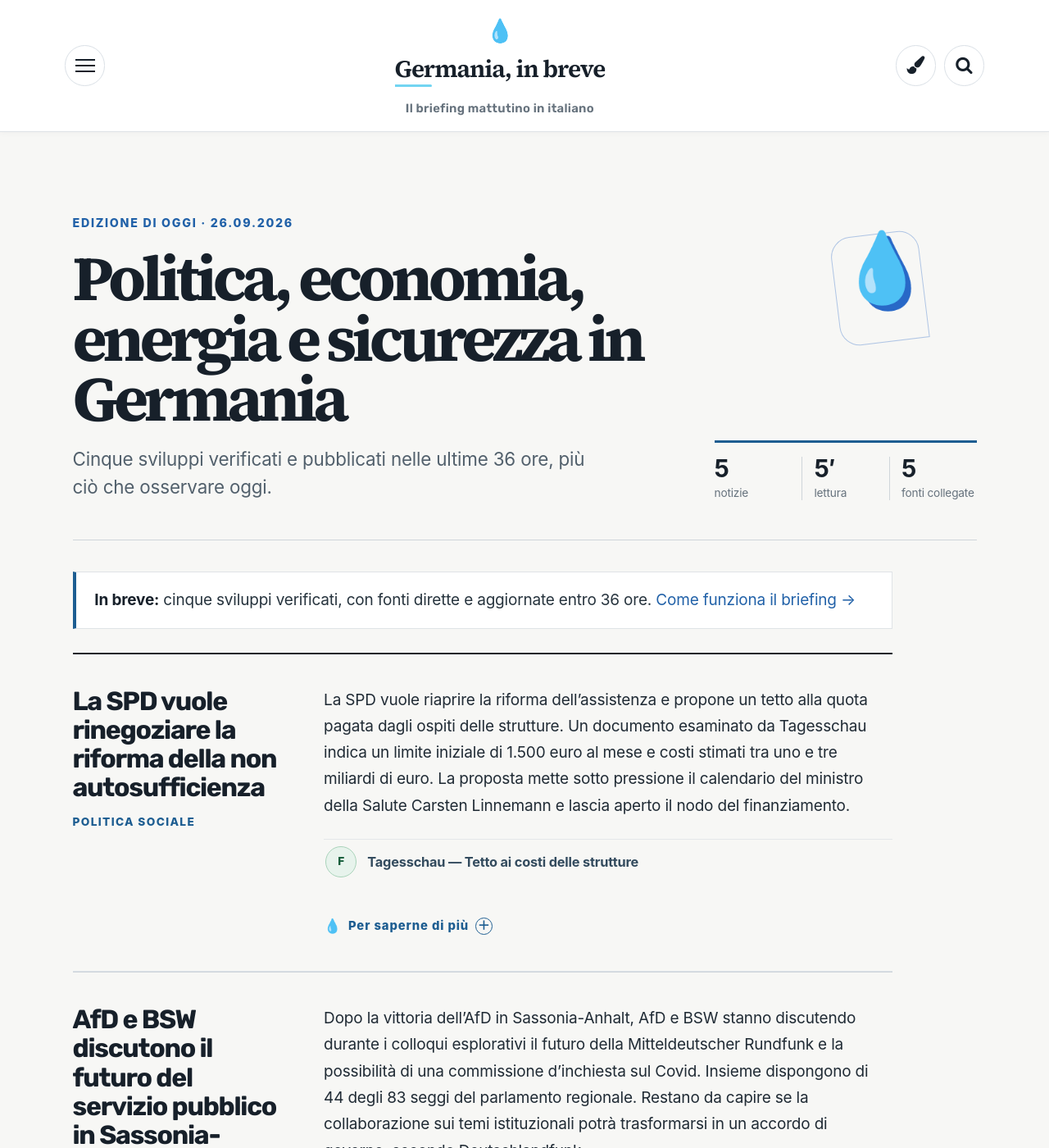
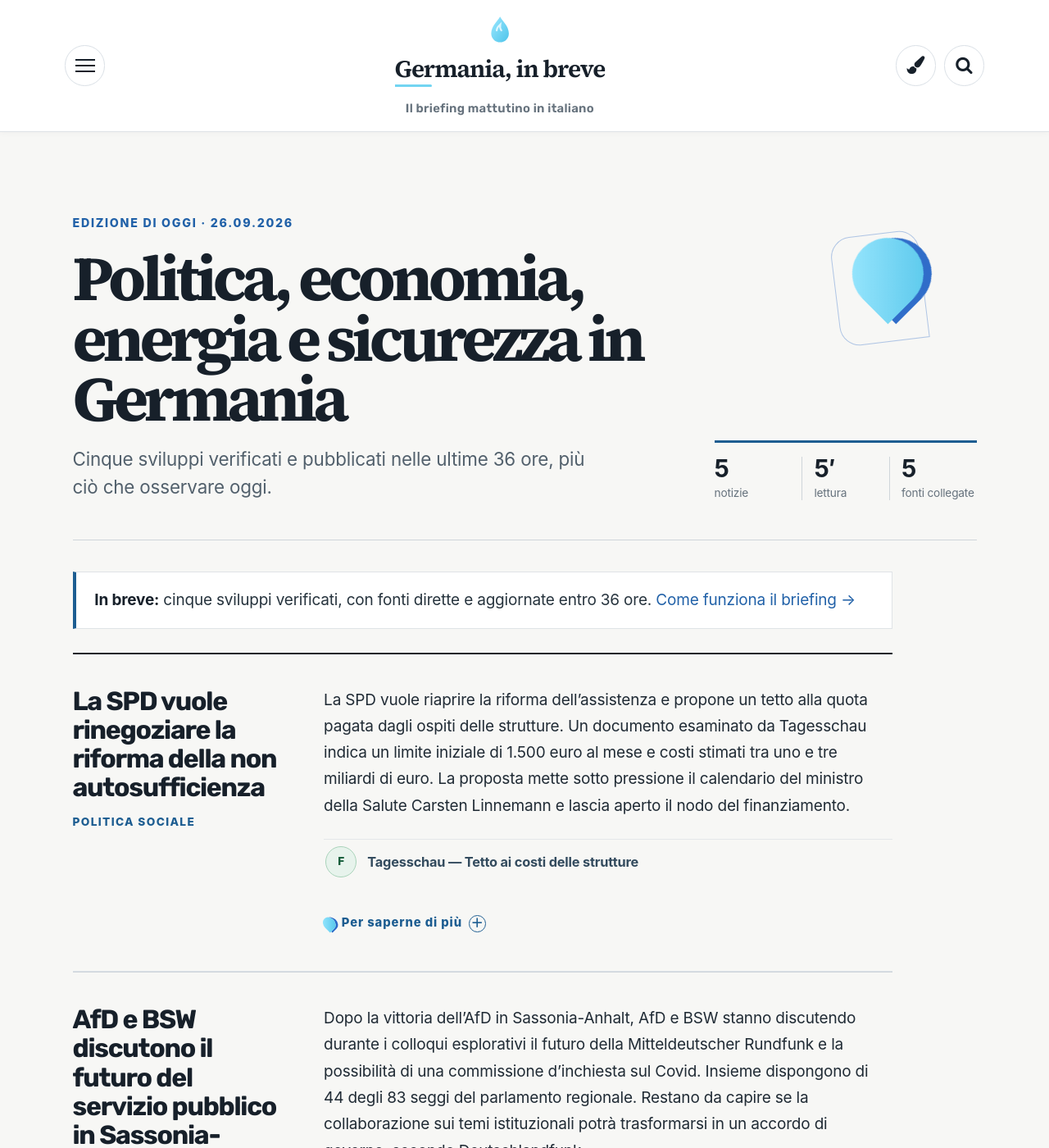
Before and after one commit to ottoottone/prj-news-mattino, a Jekyll site: the page built from index.html, in a window 1280 px wide and 1400 px high. Shown: the whole window at 82% size. Built offline with Jekyll 4.4.1, drawn with Linux system fonts in a browser that asks for light colours; some web fonts are replaced; the list of posts is cut into pages by our own code.

Commit message:
fix: render a consistent water-drop mark

```diff
--- a/_layouts/default.html
+++ b/_layouts/default.html
@@ -16,7 +16,7 @@
           <div class="masthead-inner">
             <label for="sidebar-checkbox" class="sidebar-toggle" aria-label="Apri menu" aria-controls="sidebar" aria-expanded="false" role="button" tabindex="0" title="Toggle menu (m)"></label>
             <h3 class="masthead-title">
-              <a class="masthead-mark" href="{{ site.baseurl }}/" aria-label="Home">💧</a>
+              <a class="masthead-mark" href="{{ site.baseurl }}/" aria-label="Home"><svg viewBox="0 0 100 120" role="img" aria-hidden="true"><defs><linearGradient id="drop-gradient" x1="0" x2="1" y1="0" y2="1"><stop offset="0" stop-color="#9BE8FF"/><stop offset="1" stop-color="#4EC4EA"/></linearGradient></defs><path d="M50 4C44 17 16 40 16 69a34 34 0 0 0 68 0C84 40 56 17 50 4Z" fill="url(#drop-gradient)"/><path d="M37 57c1-9 7-17 14-23-2 10-1 17 4 23" fill="none" stroke="#E9FAFF" stroke-width="7" stroke-linecap="round" opacity=".9"/></svg></a>
               <a class="masthead-wordmark" href="{{ site.baseurl }}/" title="Home">{{ site.title }}</a>
               {% if site.tagline %}
               <span class="masthead-byline">{{ site.tagline }}</span>
--- a/assets/css/briefing.css
+++ b/assets/css/briefing.css
@@ -159,7 +159,7 @@ body { background:#f7f7f5; color:#202b35; }
 .more-to-know { margin-top:1.15rem; padding-top:.7rem; }
 .more-to-know summary { display:inline-flex; align-items:center; gap:.42rem; color:#1d5d91; cursor:pointer; font-size:.78rem; font-weight:800; letter-spacing:.06em; list-style:none; }
 .more-to-know summary::-webkit-details-marker { display:none; }
-.more-to-know summary::before { content:"💧"; display:inline-block; width:auto; height:auto; font-family:"Apple Color Emoji","Segoe UI Emoji","Noto Color Emoji",sans-serif; font-size:.9rem; line-height:1; transform:none; box-shadow:none; }
+.more-to-know summary::before { content:""; display:inline-block; width:.72rem; height:.92rem; background:linear-gradient(135deg,#9be8ff,#4ec4ea); border-radius:50% 50% 50% 0; transform:rotate(-45deg); box-shadow:2px 2px 0 #2868c7; }
 .more-to-know summary::after { content:"＋"; display:inline-flex; align-items:center; justify-content:center; width:1.1rem; height:1.1rem; border:1px solid currentColor; border-radius:50%; font-size:.78rem; line-height:1; }
 .more-to-know[open] { background:#eff9fb; border-left:3px solid #72d5f2; padding:.8rem .9rem .85rem; border-radius:0 .7rem .7rem 0; }
 .more-to-know[open] summary::after { content:"−"; }
@@ -173,12 +173,13 @@ body { background:#f7f7f5; color:#202b35; }
 /* Rhine Window identity: water as a precise, responsive brand mark. */
 :root { --rhine-navy:#102a43; --rhine-blue:#2868c7; --rhine-light:#72d5f2; --rhine-yellow:#e7ef61; }
 .masthead-title { display:flex; align-items:center; gap:.75rem; }
-.masthead-mark { display:inline-flex; align-items:center; justify-content:center; width:1.7rem; height:2rem; flex:0 0 auto; font-family:"Apple Color Emoji","Segoe UI Emoji","Noto Color Emoji",sans-serif; font-size:1.45rem; line-height:1; text-decoration:none; transition:transform .2s ease; }
+.masthead-mark { display:inline-flex; align-items:center; justify-content:center; width:1.7rem; height:2rem; flex:0 0 auto; text-decoration:none; transition:transform .2s ease; }
+.masthead-mark svg { width:100%; height:100%; overflow:visible; }
 .masthead-mark:hover { transform:translateY(-2px) rotate(-4deg); }
 .masthead-wordmark { position:relative; }
 .masthead-wordmark::after { content:""; display:block; width:2.4rem; height:3px; margin-top:.26rem; background:var(--rhine-light); border-radius:0 2px 2px 0; }
 .content-first-header, .newsletter-issue-header { position:relative; overflow:hidden; }
-.content-first-header::after, .newsletter-issue-header::after { content:"💧"; position:absolute; right:clamp(1rem,5vw,4rem); top:1.3rem; width:auto; height:auto; font-family:"Apple Color Emoji","Segoe UI Emoji","Noto Color Emoji",sans-serif; font-size:4.4rem; line-height:1; transform:none; opacity:1; filter:drop-shadow(.4rem .4rem 0 #2868c7); pointer-events:none; }
+.content-first-header::after, .newsletter-issue-header::after { content:""; position:absolute; right:clamp(1rem,5vw,4rem); top:1.55rem; width:4.6rem; height:4.6rem; background:linear-gradient(135deg,#9be8ff,#4ec4ea); border-radius:50% 50% 50% 0; transform:rotate(-45deg); opacity:.96; filter:drop-shadow(.4rem .4rem 0 #2868c7); pointer-events:none; }
 .content-first-header::before, .newsletter-issue-header::before { content:""; position:absolute; right:clamp(1rem,5vw,4rem); top:1.25rem; width:5.7rem; height:7rem; border:1px solid color-mix(in srgb,var(--rhine-blue) 35%,transparent); border-radius:1.3rem 1.3rem 0 1.3rem; transform:rotate(-7deg); pointer-events:none; }
 .briefing-issue-header { background:#eaf5f7; border:1px solid #c9e5eb; border-radius:1.3rem 1.3rem 0 1.3rem; }
 .theme-nord-dark .masthead-mark { color:#8fe4ff; }
```
